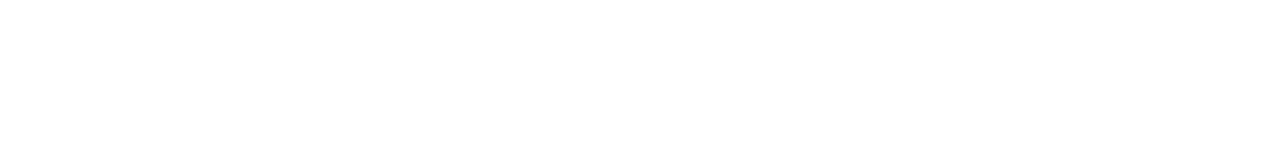
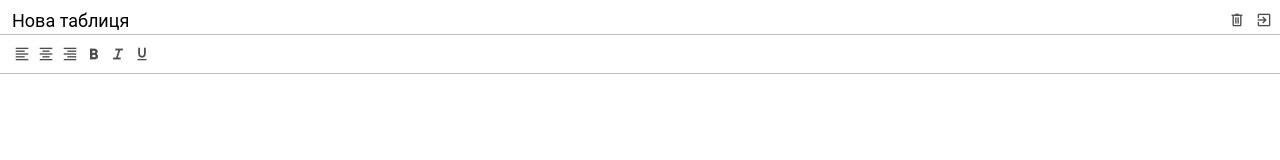
Before and after one commit to Dmitriy-Poplinski/js_excel, a website built with webpack: page src/index.html in a window 1280 px wide. Built offline with nearby package versions, Linux system fonts and the light colour scheme.

Commit message:
Added SCSS/Created header and toolbar layout

```diff
--- a/package.json
+++ b/package.json
@@ -46,6 +46,7 @@
     "webpack-dev-server": "^4.10.0"
   },
   "dependencies": {
-    "@babel/polyfill": "^7.12.1"
+    "@babel/polyfill": "^7.12.1",
+    "normalize.css": "^8.0.1"
   }
 }
--- a/src/index.html
+++ b/src/index.html
@@ -6,9 +6,66 @@
     <meta name="viewport" content="width=device-width, initial-scale=1.0">
     <title>Pure JavaScript Excel</title>
     <link href="favicon.ico" rel="icon" type="image/x-icon" />
+    <link rel="stylesheet" href="https://fonts.googleapis.com/css2?family=Material+Symbols+Outlined:opsz,wght,FILL,GRAD@48,400,0,0" />
 </head>
 <body>
-    <div class="app" class="container"></div>
+    <div class="app" class="container">
+        <div class="excel">
+            <div class="excel__header">
+                <input type="text" class="input" value="Нова таблиця"/>
+                <div>
+                    <div class="button">
+                        <span class="material-symbols-outlined">
+                            delete
+                        </span>
+                    </div>
+                    <div class="button">
+                        <span class="material-symbols-outlined">
+                            exit_to_app
+                        </span>
+                    </div>
+                </div>
+            </div>
+            <div class="excel__toolbar">
+                <div class="button">
+                    <span class="material-symbols-outlined">
+                        format_align_left
+                    </span>
+                </div>
+                <div class="button">
+                    <span class="material-symbols-outlined">
+                        format_align_center
+                    </span>
+                </div>
+                <div class="button">
+                    <span class="material-symbols-outlined">
+                        format_align_right
+                    </span>
+                </div>
+                <div class="button">
+                    <span class="material-symbols-outlined">
+                        format_bold
+                    </span>
+                </div>
+                <div class="button">
+                    <span class="material-symbols-outlined">
+                        format_italic
+                    </span>
+                </div>
+                <div class="button">
+                    <span class="material-symbols-outlined">
+                        format_underlined
+                    </span>
+                </div>
+            </div>
+            <div class="excel__formula">
+
+            </div>
+            <div class="excel__table">
+
+            </div>
+        </div>
+    </div>
     <script src=""></script>
 </body>
 </html>
--- /dev/null
+++ b/src/scss/_mixins.scss
@@ -0,0 +1,22 @@
+@mixin button($color: green) {
+    height: 24px;
+    min-width: 24px;
+    padding: 3px;
+    text-align: center;
+    position: relative;
+    display: inline-block;
+    color: rgba(0, 0, 0, .7);
+
+    & > span {
+        font-size: 18px;
+    }
+
+    &:active, &.active {
+        color: $color;
+    }
+
+    &:hover {
+        background: #eee;
+        cursor: pointer;
+    }
+}
--- /dev/null
+++ b/src/scss/_variables.scss
@@ -0,0 +1,3 @@
+$header-height: 34px;
+$toolbar-height: 40px;
+$border-color: #c0c0c0;
--- /dev/null
+++ b/src/scss/formula.scss
@@ -0,0 +1,6 @@
+@import 'variables';
+@import 'mixins';
+
+.excel__formula {
+
+}
--- /dev/null
+++ b/src/scss/header.scss
@@ -0,0 +1,38 @@
+@import 'variables';
+@import 'mixins';
+
+.excel__header {
+    position: absolute;
+    top: 0;
+    left: 0;
+    right: 0;
+    height: $header-height;
+    padding: 8px 4px 0;
+    display: flex;
+    justify-content: space-between;
+    // background-color: aqua;
+
+    & .input {
+        margin: 0;
+        min-width: 1px;
+        padding: 2px 7px;
+        color: #000;
+        border: 1px solid transparent;
+        border-radius: 2px;
+        font-size: 18px;
+        line-height: 22px;
+        outline: none;
+
+        &:hover {
+            border: 1px solid $border-color;
+        }
+
+        &:focus {
+            border: 2px solid #1a73e8;
+        }
+    }
+
+    & .button {
+        @include button(red);
+    }
+}
--- a/src/scss/index.scss
+++ b/src/scss/index.scss
@@ -0,0 +1,22 @@
+@import url('https://fonts.googleapis.com/css2?family=Nunito+Sans:wght@300;600;800&display=swap');
+@import "~normalize.css";
+
+@import 'header';
+@import 'toolbar';
+@import 'formula';
+@import 'table';
+
+* {
+    margin: 0;
+    padding: 0;
+    box-sizing: border-box;
+}
+
+body {
+    font-family: 'Roboto', sans-serif;
+    font-size: 12px;
+}
+
+.excel {
+    position: relative;
+}
--- /dev/null
+++ b/src/scss/table.scss
@@ -0,0 +1,6 @@
+@import 'variables';
+@import 'mixins';
+
+.excel__table {
+
+}
--- /dev/null
+++ b/src/scss/toolbar.scss
@@ -0,0 +1,18 @@
+@import 'variables';
+@import 'mixins';
+
+.excel__toolbar {
+    position: absolute;
+    left: 0;
+    right: 0;
+    top: $header-height;
+    height: $toolbar-height;
+    border-top: 1px solid $border-color;
+    border-bottom: 1px solid $border-color;
+    padding: 7px 10px;
+    display: flex;
+
+    .button {
+        @include button(red);
+    }
+}
--- a/webpack.config.js
+++ b/webpack.config.js
@@ -63,7 +63,8 @@ module.exports = {
             ],
         }),
         new MiniCssExtractPlugin({
-            filename: filename('css')
+            filename: filename('css'),
+            runtime: true
         })
     ],
     module: {
@@ -71,13 +72,7 @@ module.exports = {
             {
                 test: /\.s[ac]ss$/i,
                 use: [
-                    {
-                        loader: MiniCssExtractPlugin.loader,
-                        options: {
-                            hmr: isDev,
-                            reloadAll: true
-                        }
-                    },
+                    MiniCssExtractPlugin.loader,
                     'css-loader',
                     'sass-loader',
                 ],
```
Also changed, not shown: 1 other file.
